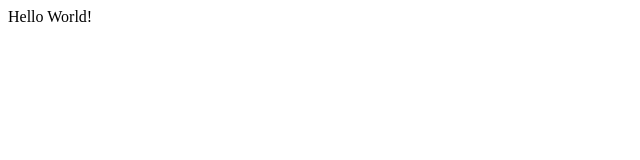
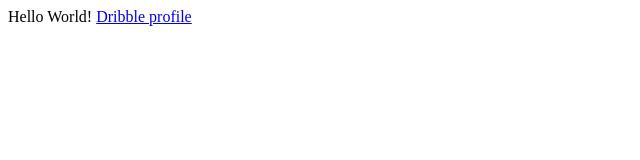
Before and after one commit to pallavidpujari/pallavidpujari.github.com, a plain HTML site: page index.html in a window 1280 px wide. Shown: the whole page, without its empty margins (0-640 px from the left). Drawn offline with Linux system fonts and the light colour scheme.

Commit message:
added dribble profile

```diff
--- a/index.html
+++ b/index.html
@@ -1 +1,3 @@
 Hello World!
+
+<a href="#"> Dribble profile </a>
```
